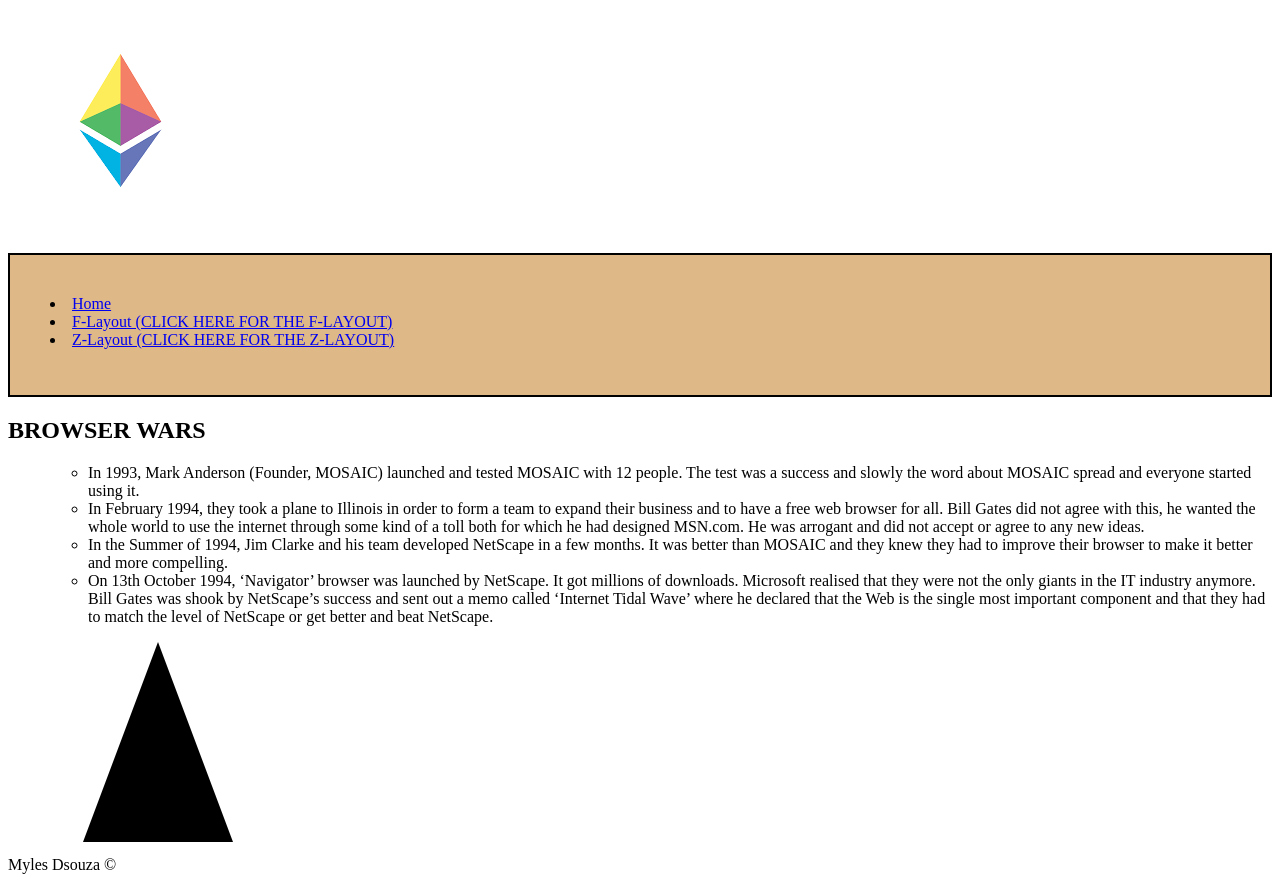
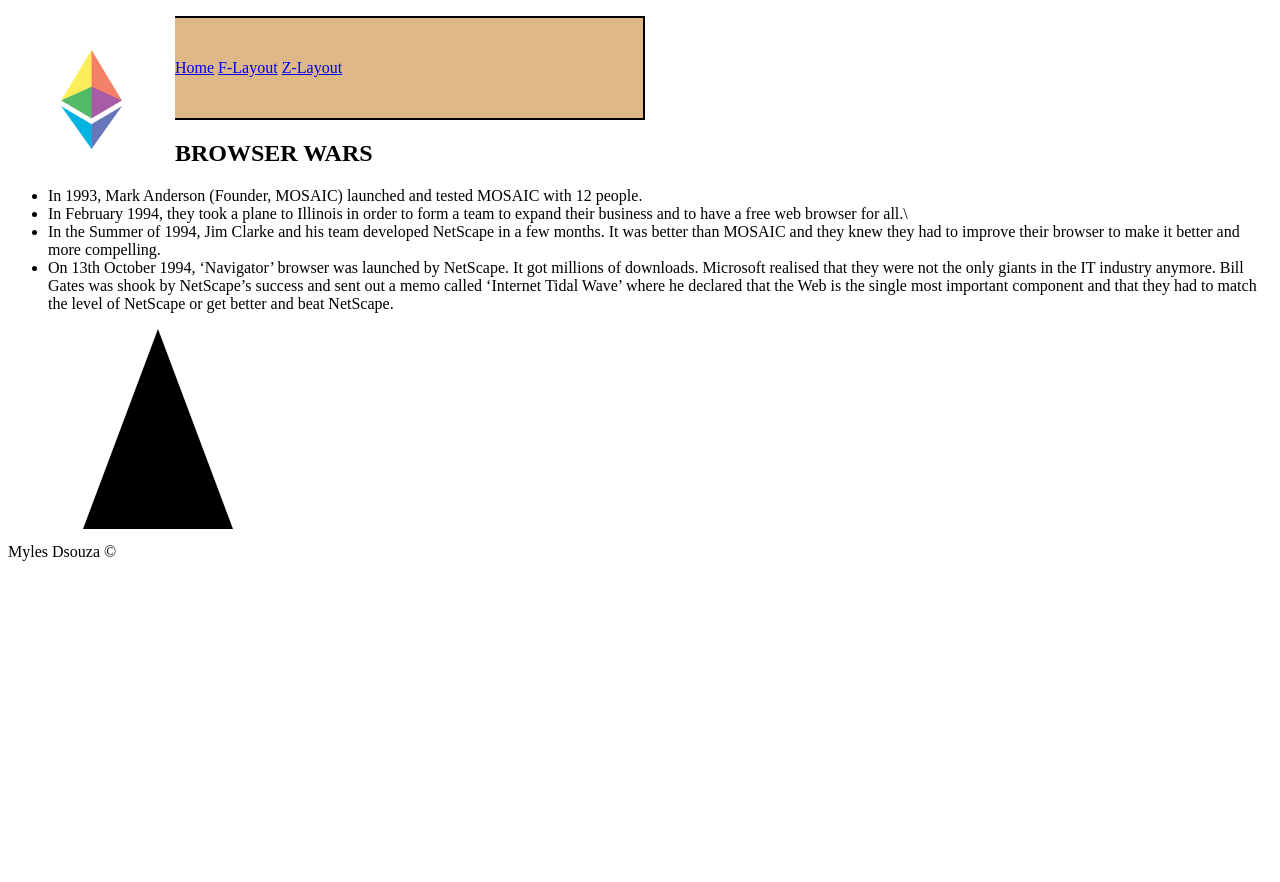
Before and after one commit to mylesmik/layoutsproj, a plain HTML site: page public_html/f.html in a window 1280 px wide. After the commit the page ends 800 px from the top, so only its background shows below. Drawn offline with Linux system fonts and the light colour scheme.

Commit message:
adding logo and adjusting its style and dimensions

```diff
--- a/public_html/f.html
+++ b/public_html/f.html
@@ -14,7 +14,21 @@
             background-color: burlywood;
             height: 100px;
             border: 2px solid black;
-            padding-top: 40px;
+            line-height: 100px;
+            width: 593px;
+        }
+        #primaryLinks li{
+            display: inline;
+        }
+        #primaryLinks menu{
+            padding-top: 0;
+            margin: 0;
+        }
+        #logo img{
+            float: left;
+        }
+        #logo img{
+            width: 167px;
         }
     </style>
 
@@ -24,19 +38,16 @@
     <img src="images/logo.png">
     <menu id="primaryLinks">
         <li><a href="index.html">Home</a></li>
-        <li><a href="f.html">F-Layout (CLICK HERE FOR THE F-LAYOUT)</a></li>
-        <li><a href="z.html">Z-Layout (CLICK HERE FOR THE Z-LAYOUT)</a></li>
+        <li><a href="f.html">F-Layout</a></li>
+        <li><a href="z.html">Z-Layout</a></li>
     </menu>
 
     <article>
         <h1>BROWSER WARS</h1>
         <ul>
-            <ul>
+                <li>In 1993, Mark Anderson (Founder, MOSAIC) launched and tested MOSAIC with 12 people.</li>
 
-                <li>In 1993, Mark Anderson (Founder, MOSAIC) launched and tested MOSAIC with 12 people. The test was a success and slowly the word about MOSAIC spread and everyone started using it.</li>
-
-                <li>     In February 1994, they took a plane to Illinois in order to form a team to expand their business and to have a free web browser for all. Bill Gates did not agree with this, he wanted the whole world to use the internet through some kind of a toll both for which he had designed MSN.com.
-                    He was arrogant and did not accept or agree to any new ideas.</li>
+                <li>     In February 1994, they took a plane to Illinois in order to form a team to expand their business and to have a free web browser for all.\</li>
 
                 <li>    In the Summer of 1994, Jim Clarke and his team developed NetScape in a few months. It was better than MOSAIC and they knew they had to improve their browser to make it better and more compelling.
                 </li>
@@ -44,7 +55,6 @@
                     Bill Gates was shook by NetScape’s success and sent out a memo called ‘Internet Tidal Wave’ where he declared that the Web is the single most important component and that they had to match the level of NetScape or get better and beat NetScape.
                 </li>
             </ul>
-        </ul>
     </article>
     <div id="sideContent">
         <svg height="210" width="400">
```
